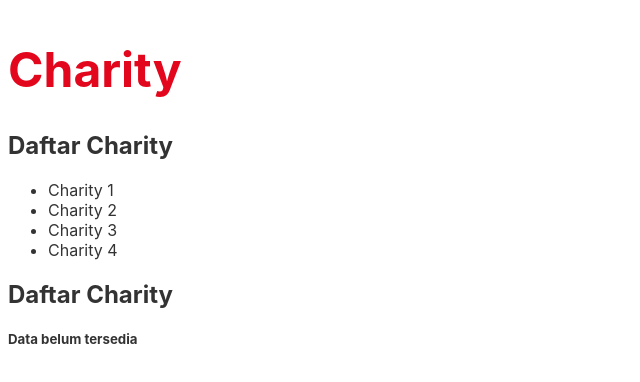
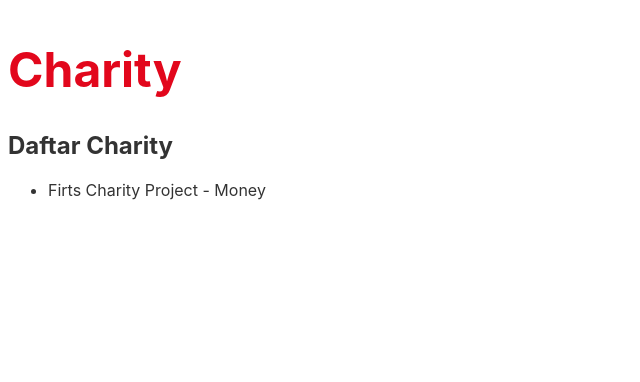
Before and after one commit to ikhsan15/svelte-charity, a Svelte app: page / in a window 1280 px wide. Shown: the top 382 px of the page, without its empty margins (0-640 px from the left). Built offline with nearby package versions, Linux system fonts and the light colour scheme.

Commit message:
Menampilkan 'Dummy Data'

```diff
--- a/src/components/CharityList.svelte
+++ b/src/components/CharityList.svelte
@@ -11,7 +11,7 @@
 	{#if charities !== undefined}
 		<ul>
 			{#each charities as charity}
-				<li>{charity}</li>
+				<li>{charity.title} - {charity.category}</li>
 			{/each}
 		</ul>
 	{:else}
--- /dev/null
+++ b/src/data/charities.js
@@ -0,0 +1,16 @@
+module.exports = {
+  charities: [
+    {
+      id: 1,
+      title: 'Firts Charity Project',
+      category: 'Money',
+      thumbnail: 'https://live.staticflickr.com/7721/17102022497_84b7c9c342_w.jpg',
+      pluged: 0,
+      target: 100000,
+      date_end: +new Date('31 August 2021'),
+      // profile_photo: 'https://live.staticflickr.com/4027/4357722810_7136f4a9e9_s.jpg',
+      profile_name: 'Viroide Bueno',
+      no_pledges: 0
+    }
+  ]
+}
--- a/src/pages/Home.svelte
+++ b/src/pages/Home.svelte
@@ -1,8 +1,9 @@
 <script>
 	import CharityList from "../components/CharityList.svelte";
+	import { charities } from "../data/charities.js";
 
 	let title = "Charity";
-	let charities = ["Charity 1", "Charity 2", "Charity 3", "Charity 4"];
+	// let charities = ["Charity 1", "Charity 2", "Charity 3", "Charity 4"];
 </script>
 
 <div>
@@ -10,7 +11,7 @@
 	<!-- mengirimkan data charities -->
 	<!-- <CharityList charities = {charities} /> -->
 	<CharityList {charities} />
-	<CharityList />
+	<!-- <CharityList /> -->
 </div>
 
 <style>
```
